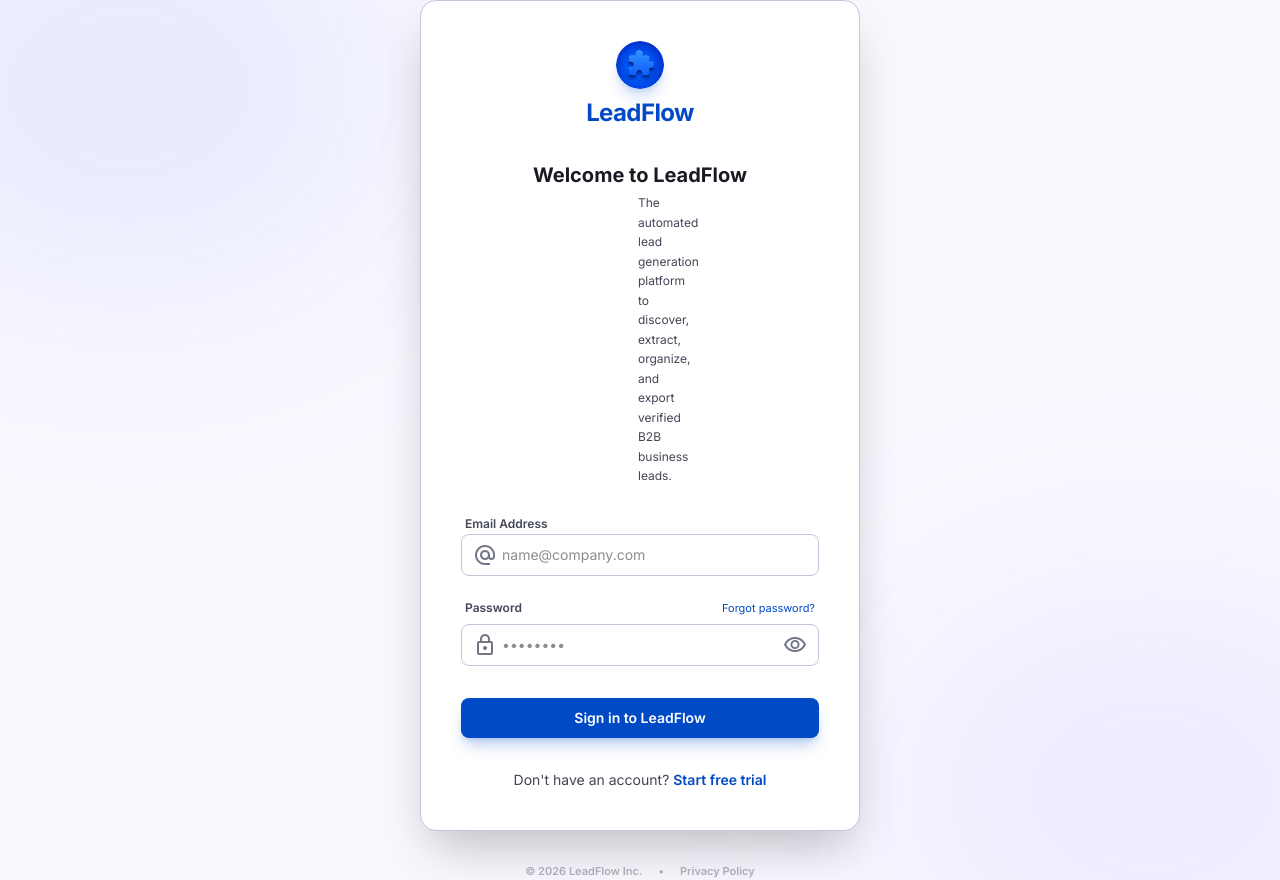
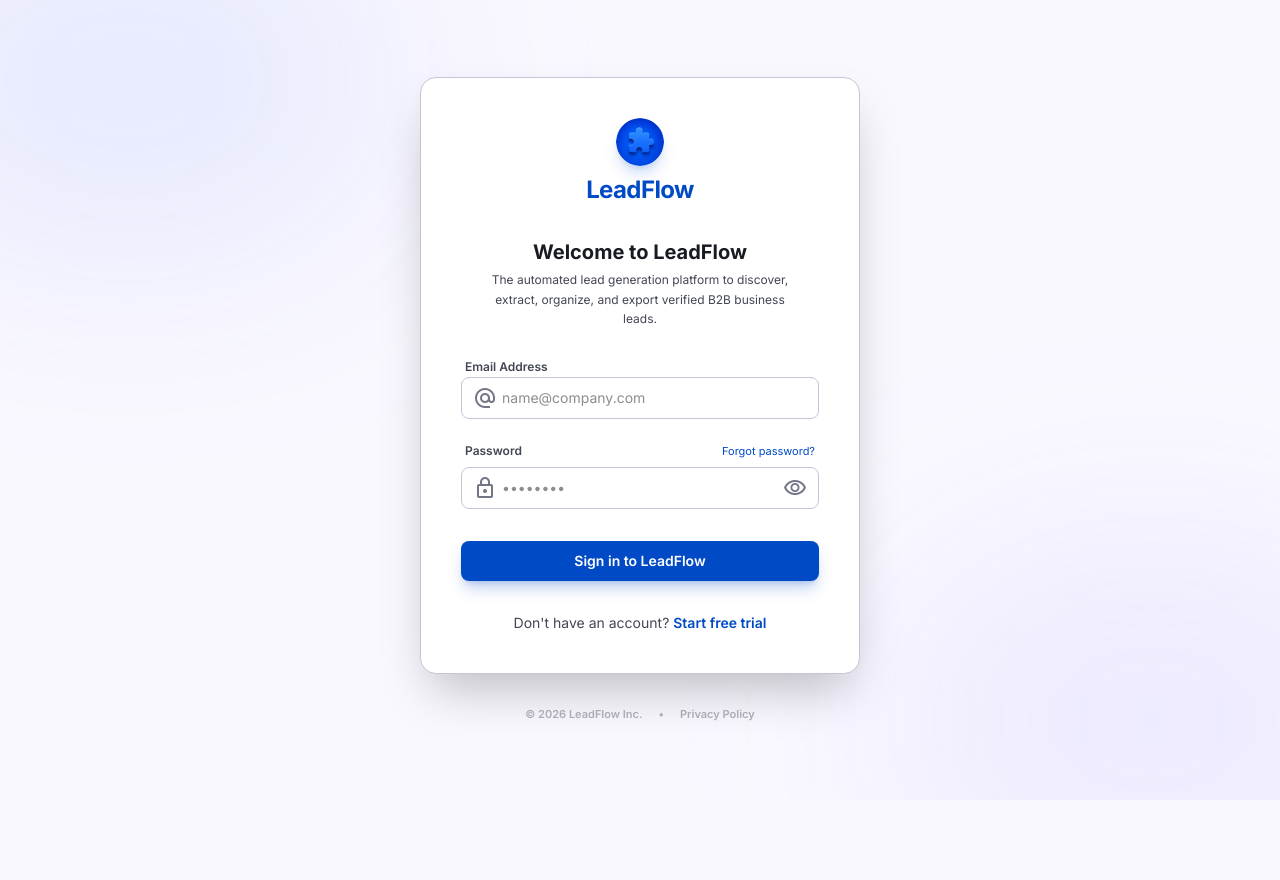
Before and after one commit to Thunderz45/pixelleadflow, a Next.js app in the folder dashboard/: page / in a window 1280 px wide. After the commit the page ends 800 px from the top, so only its background shows below. Built offline with nearby package versions, Linux system fonts and the light colour scheme; no server answers.

Commit message:
fix: remove broken theme spacing variables in globals.css to restore standard Tailwind max-w sizing

```diff
--- a/dashboard/src/app/globals.css
+++ b/dashboard/src/app/globals.css
@@ -2,18 +2,6 @@
 
 @theme {
   --font-sans: var(--font-inter), system-ui, sans-serif;
-
-  --spacing-xs: 4px;
-  --spacing-sm: 8px;
-  --spacing-md: 16px;
-  --spacing-lg: 24px;
-  --spacing-xl: 32px;
-  --spacing-2xl: 48px;
-  --spacing-3xl: 64px;
-  --spacing-base: 8px;
-  --spacing-gutter: 24px;
-  --spacing-container-max: 1280px;
-  --spacing-margin-mobile: 16px;
 
   --color-primary: #004ac6;
   --color-on-primary: #ffffff;
```
